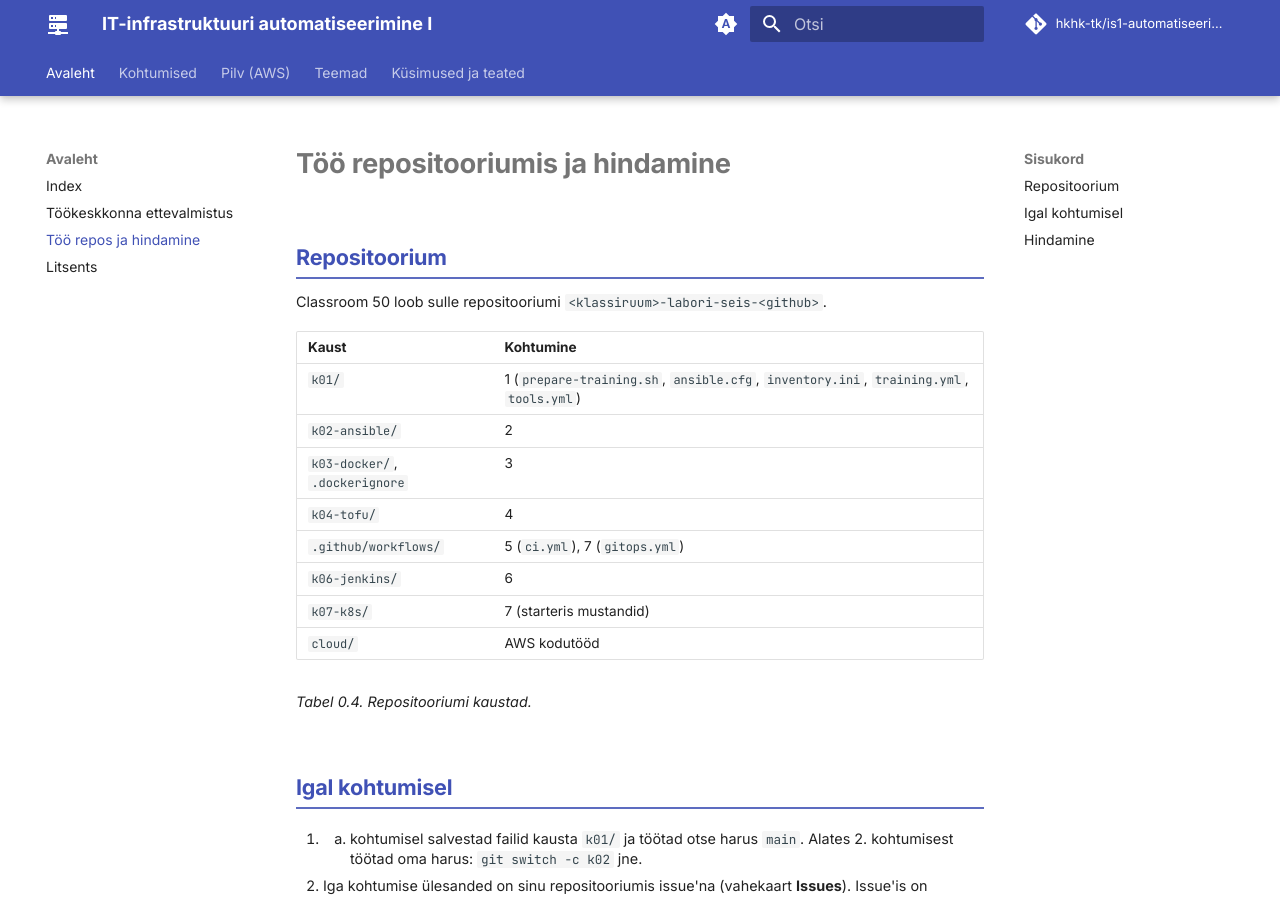
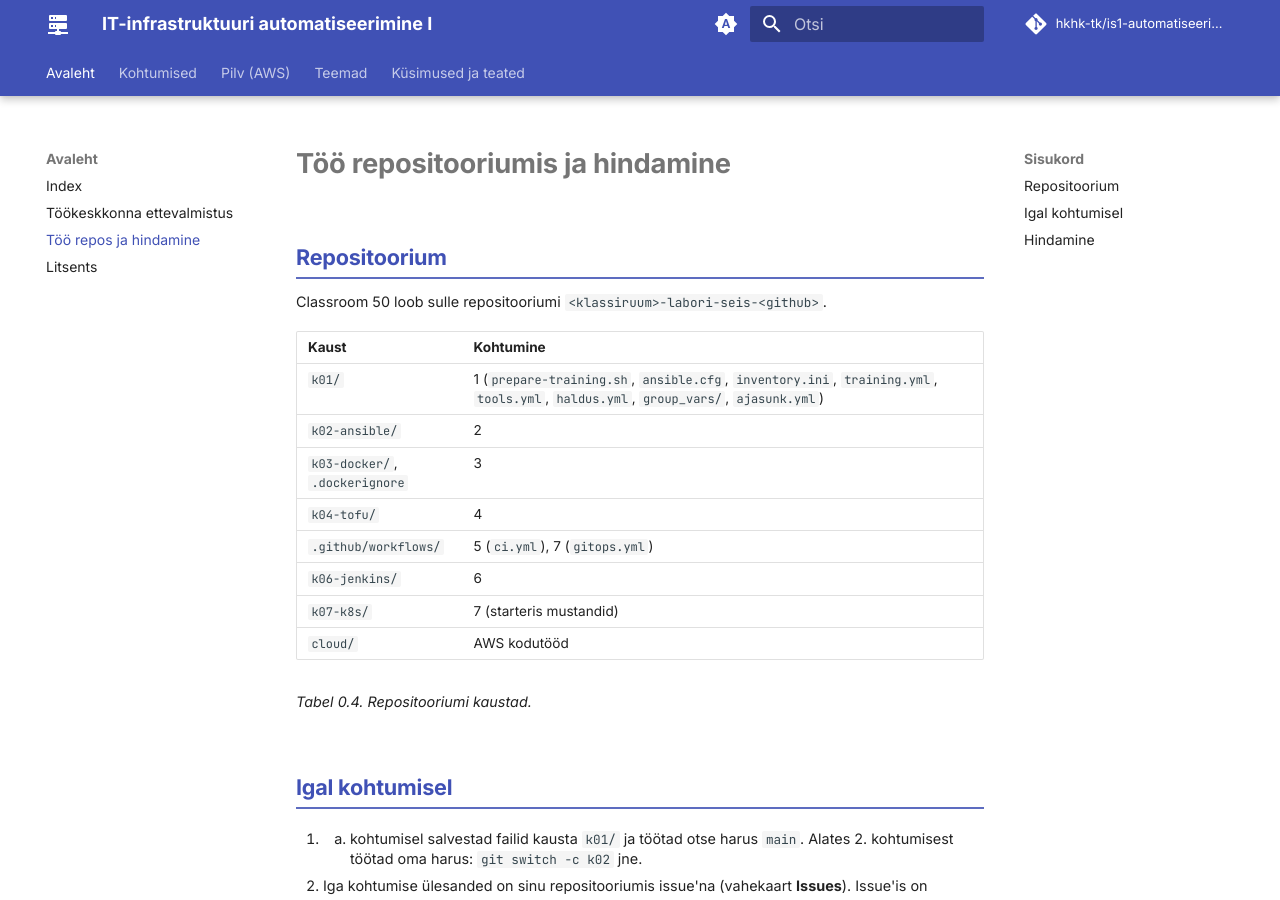
Before and after one commit to hkhk-tk/is1-automatiseerimine, an MkDocs documentation site: the page built from docs/00-ulevaade/too-ja-hindamine.md, in a window 1280 px wide and 900 px high. Built offline with MkDocs 1.6.1 and Material for MkDocs 9.7.7, drawn with Linux system fonts in a browser that asks for light colours; comment, search, counter and statistics services are not loaded.

Commit message:
K1: 4. osa commit ei katke, kui inventory.yml puudub; töö ja hindamise lehel kõik K1 failid (haldus.yml, group_vars, ajasunk.yml)

```diff
--- a/docs/00-ulevaade/too-ja-hindamine.md
+++ b/docs/00-ulevaade/too-ja-hindamine.md
@@ -11,7 +11,7 @@ Classroom 50 loob sulle repositooriumi `<klassiruum>-labori-seis-<github>`.
 
 | Kaust | Kohtumine |
 |---|---|
-| `k01/` | 1 (`prepare-training.sh`, `ansible.cfg`, `inventory.ini`, `training.yml`, `tools.yml`) |
+| `k01/` | 1 (`prepare-training.sh`, `ansible.cfg`, `inventory.ini`, `training.yml`, `tools.yml`, `haldus.yml`, `group_vars/`, `ajasunk.yml`) |
 | `k02-ansible/` | 2 |
 | `k03-docker/`, `.dockerignore` | 3 |
 | `k04-tofu/` | 4 |
```
Also changed, not shown: docs/k01/lab-4-playbook.md (+1 -1 lines).
